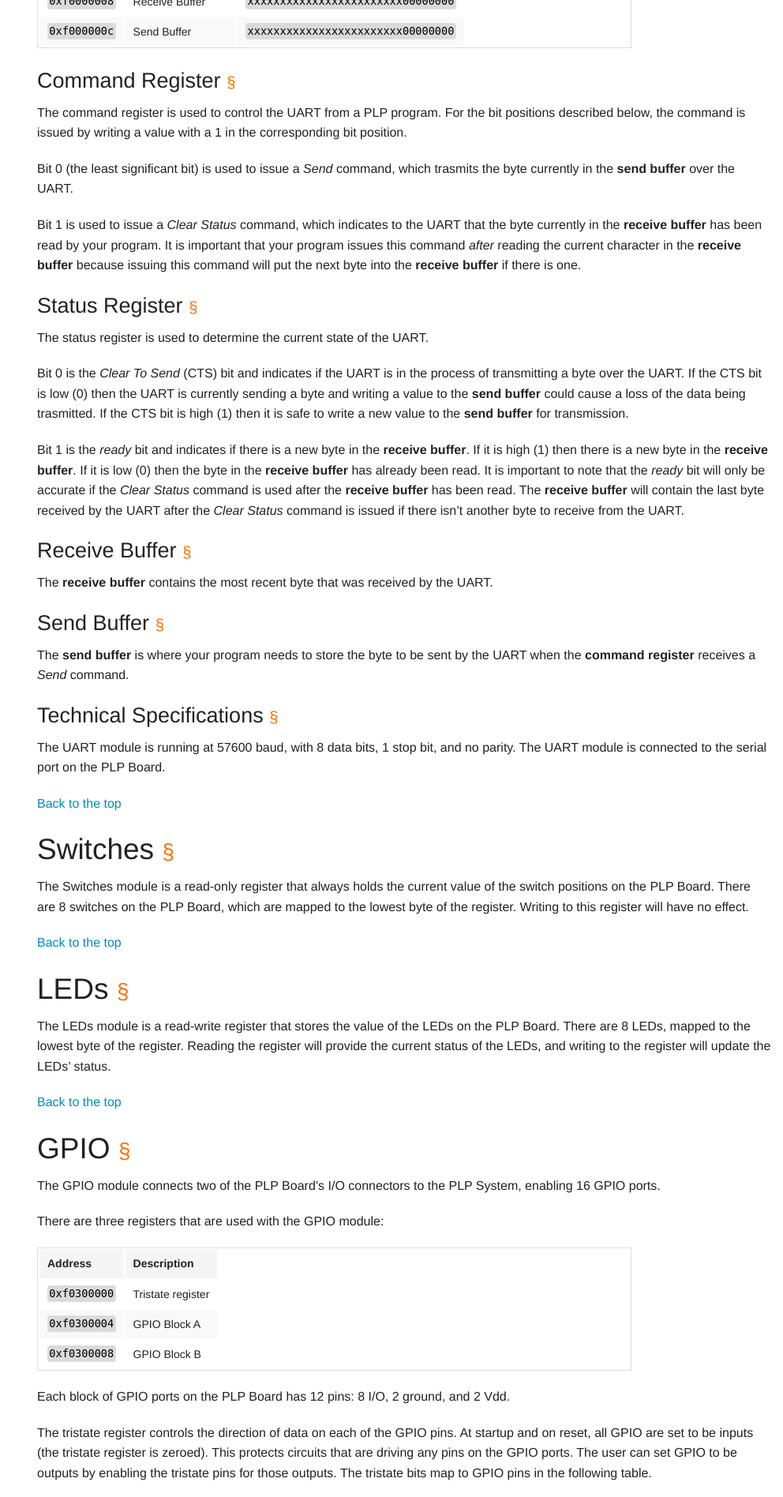
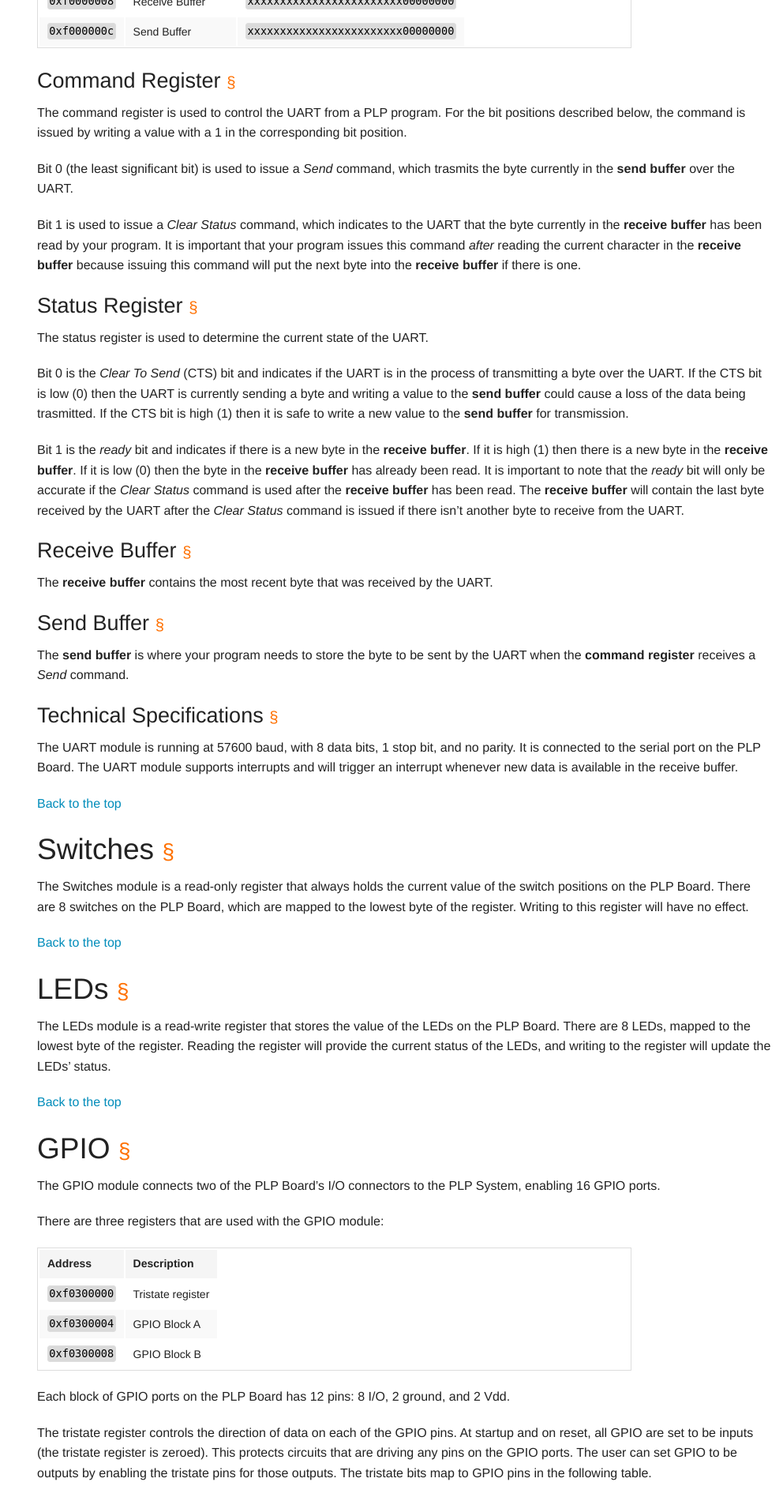
Before and after one commit to Progressive-Learning-Platform/progressive-learning-platform.github.io, a Jekyll site: the page built from implementation.md, in a window 1280 px wide. Shown: the part 1843-3739 px from the top of the page at 79% size, without its empty margins (288-1280 px from the left). Built offline with Jekyll 4.4.1, drawn with Linux system fonts in a browser that asks for light colours; comment, search, counter and statistics services are not loaded.

Commit message:
UART Interrupt note

```diff
--- a/implementation.md
+++ b/implementation.md
@@ -128,7 +128,7 @@ The **receive buffer** contains the most recent byte that was received by the UA
 The **send buffer** is where your program needs to store the byte to be sent by the UART when the **command register** receives a *Send* command.
 
 ### Technical Specifications ###
-The UART module is running at 57600 baud, with 8 data bits, 1 stop bit, and no parity. The UART module is connected to the serial port on the PLP Board.
+The UART module is running at 57600 baud, with 8 data bits, 1 stop bit, and no parity. It is connected to the serial port on the PLP Board. The UART module supports interrupts and will trigger an interrupt whenever new data is available in the receive buffer.
 
 [Back to the top](#top)
 
```
